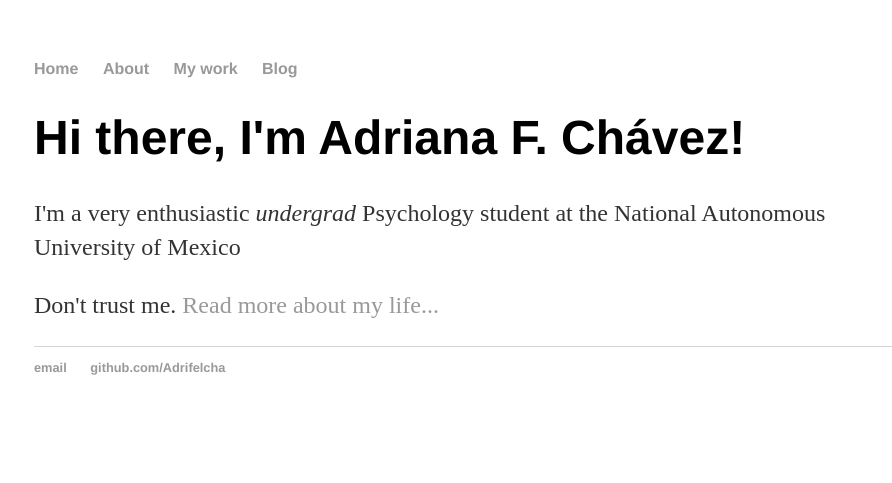
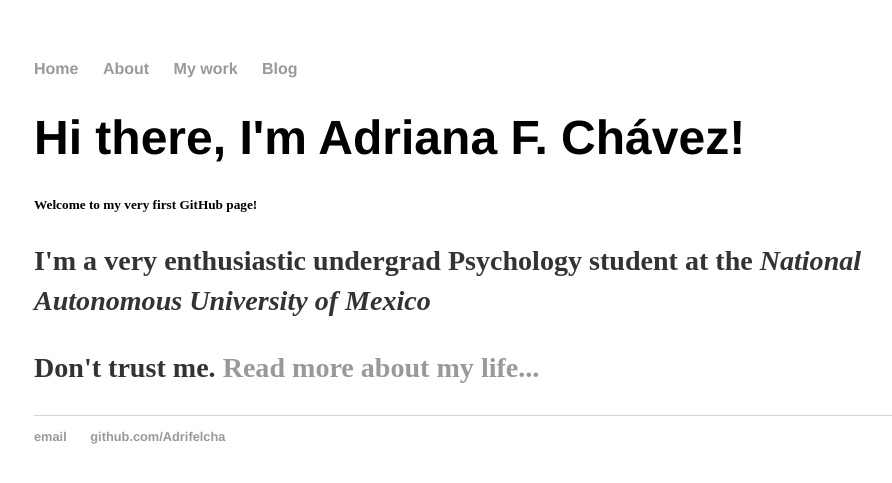
Before and after one commit to Adrifelcha/Adrifelcha-github.io, a Jekyll site: the page built from index.html, in a window 1280 px wide. Shown: the top 483 px of the page, without its empty margins (158-1050 px from the left). Built offline with Jekyll 4.4.1, drawn with Linux system fonts in a browser that asks for light colours.

Commit message:
Update index.html

```diff
--- a/index.html
+++ b/index.html
@@ -4,6 +4,10 @@ title: Adriana Felisa Chávez De la Peña
 ---
 <div class="blurb">
 	<h1>Hi there, I'm Adriana F. Chávez!</h1>
-	<p>I'm a very enthusiastic <em>undergrad</em> Psychology student at the National Autonomous University of Mexico </p>
+
+	<h5> Welcome to my very first GitHub page! </h5>
+
+	<h3>
+	<p>I'm a very enthusiastic undergrad Psychology student at the <em> National Autonomous University of Mexico </em> </p>
 	<p> Don't trust me. <a href="/about">Read more about my life...</a></p>
 </div><!-- /.blurb -->
```
